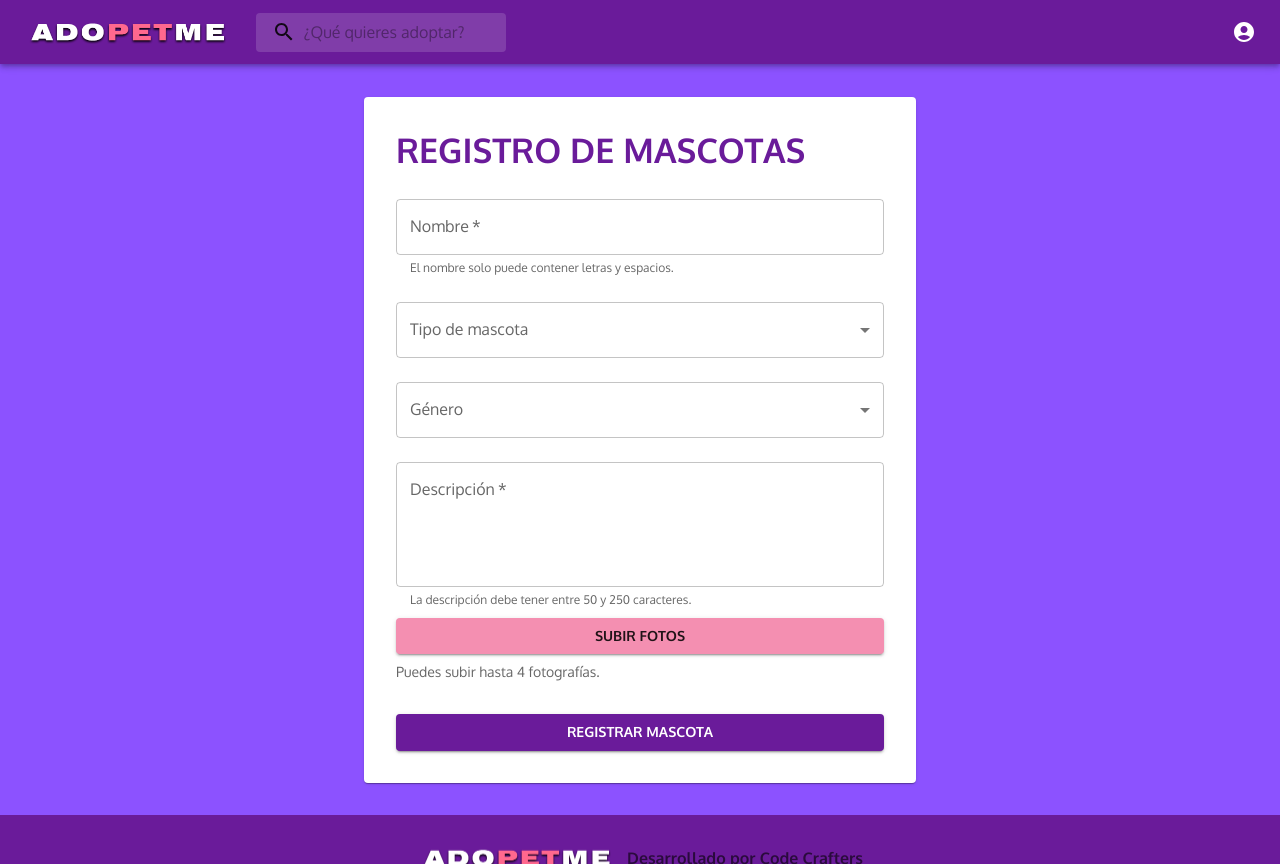
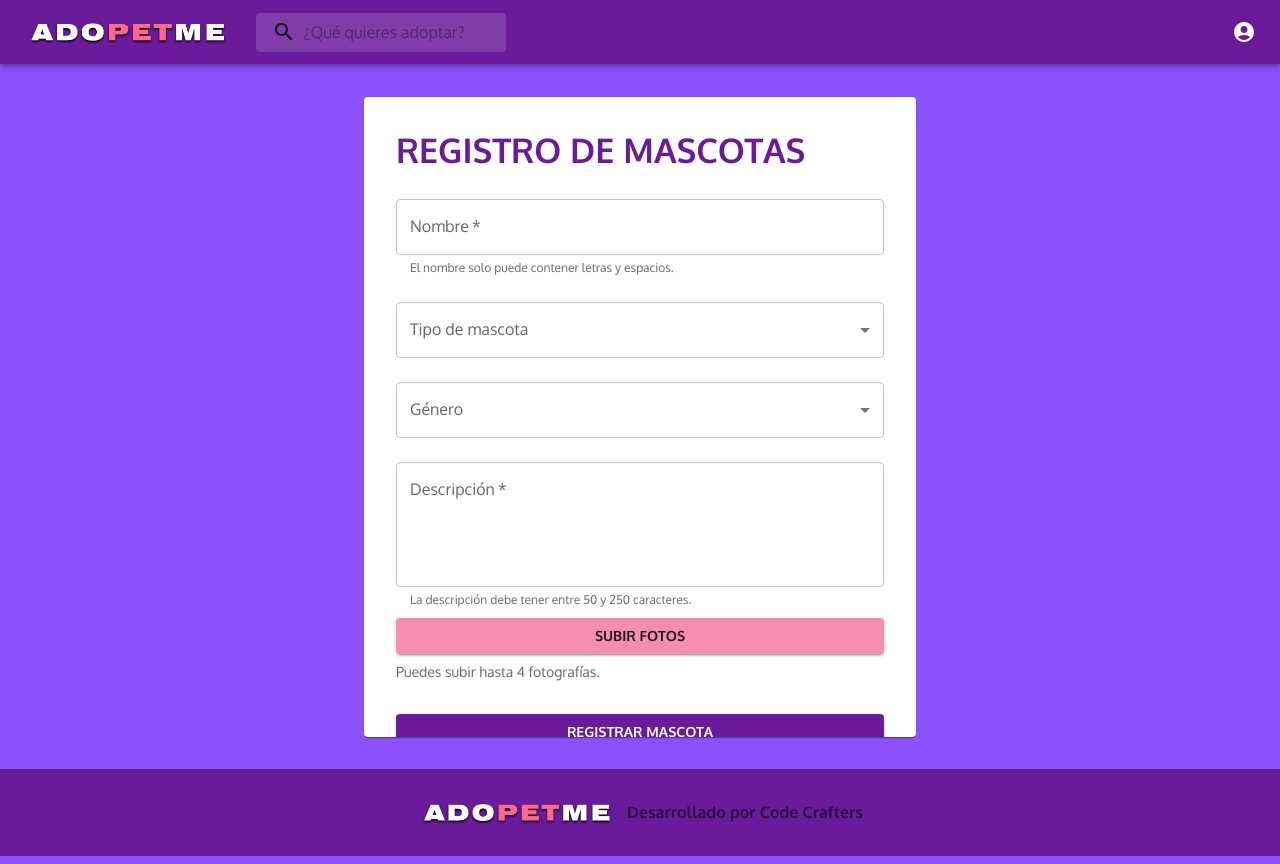
Before and after one commit to No-Country-simulation/c19-20-m-java-react, a React (Create React App) app in the folder frontend/adopetme/: page /registro-mascotas in a window 1280 px wide. Built offline with nearby package versions, Linux system fonts and the light colour scheme; no server answers; sample sign-in values are in the browser's storage; a web font is replaced by a local one.

Commit message:
scroll de registro de mascota

```diff
--- a/frontend/adopetme/src/Pages/PetForm.jsx
+++ b/frontend/adopetme/src/Pages/PetForm.jsx
@@ -23,6 +23,8 @@ const FormWrapper = styled(Paper)(({ theme }) => ({
   padding: theme.spacing(4),
   marginTop: theme.spacing(4),
   marginBottom: theme.spacing(4),
+  maxHeight: '80vh', // Limita la altura del contenedor
+  overflowY: 'auto',
 }));
 
 const PetForm = () => {
```
